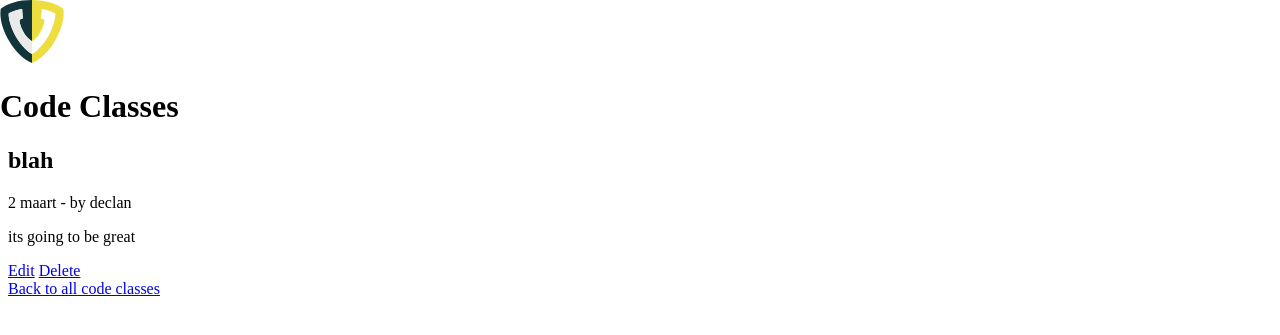
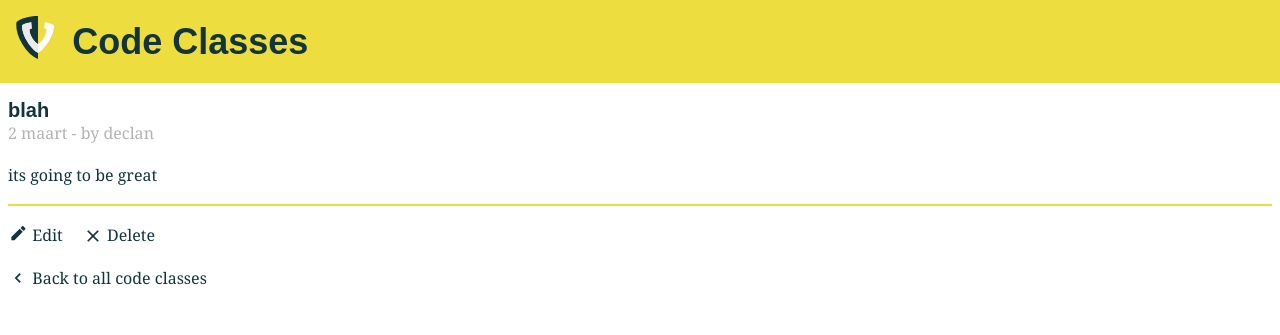
Before and after one commit to sveroude/dvh-code-classes, a Flask app: page /code-class/1/ in a window 1280 px wide. Shown: the top 335 px of the page. Run offline with Flask 2, Linux system fonts and the light colour scheme; style sheets or scripts are compiled from the project's sources; some web fonts are replaced.

Commit message:
feat(styles): add styling

```diff
--- /dev/null
+++ b/app/sample/src/styles/components/card.less
@@ -0,0 +1,26 @@
+.card {
+  display: block;
+  margin-bottom: @margin-default;
+}
+
+.card__title {
+  font-weight: 600;
+  font-size: 1.25em;
+}
+
+.card__meta {
+  color: @brand-downplay;
+  margin-bottom: @margin-default;
+}
+
+.card__description {
+  padding-bottom: @margin-default;
+  border-bottom: 2px solid @brand-highlight;
+}
+
+.card__actions {
+
+  a:not(:last-child) {
+    margin-right: @margin-default;
+  }
+}
--- /dev/null
+++ b/app/sample/src/styles/components/header.less
@@ -0,0 +1,29 @@
+header {
+  padding: @margin-default;
+  overflow: hidden;
+  background-color: @brand-highlight;
+
+  a {
+    color: @brand-default;
+  }
+}
+
+
+.app-logo-container {
+  display: inline-block;
+  margin-right: @margin-default / 2;
+  width: 2.75rem;
+  vertical-align: middle;
+
+  img {
+    max-width: 100%;
+  }
+}
+
+.app-title {
+  display: inline-block;
+  margin: 0;
+  font-size: 2.25rem;
+  font-weight: bold;
+  vertical-align: middle;
+}
--- /dev/null
+++ b/app/sample/src/styles/components/item.less
@@ -0,0 +1,20 @@
+.item {
+  display: block;
+  margin-bottom: @margin-default;
+  padding-bottom: @margin-default;
+  border-bottom: 2px solid @brand-highlight;
+}
+
+.item__title {
+  font-weight: 600;
+  font-size: 1.25em;
+  margin-bottom: 1rem;
+
+  a {
+    border-bottom: none;
+  }
+}
+
+.item__meta {
+  color: @brand-downplay;
+}
--- /dev/null
+++ b/app/sample/src/styles/core/fonts.less
@@ -0,0 +1,39 @@
+@font-face {
+    font-family: 'Raleway';
+    src: url('fonts/raleway-semibold-webfont.woff2') format('woff2'),
+    url('fonts/raleway-semibold-webfont.woff') format('woff');
+    font-weight: 600;
+    font-style: normal;
+}
+
+@font-face {
+    font-family: 'Raleway';
+    src: url('fonts/raleway-medium-webfont.woff2') format('woff2'),
+    url('fonts/raleway-medium-webfont.woff') format('woff');
+    font-weight: 400;
+    font-style: normal;
+}
+
+@font-face {
+    font-family: 'Raleway';
+    src: url('fonts/raleway-light-webfont.woff2') format('woff2'),
+    url('fonts/raleway-light-webfont.woff') format('woff');
+    font-weight: 300;
+    font-style: normal;
+}
+
+@font-face {
+    font-family: 'Noto';
+    src: url('fonts/notoserif-regular-webfont.woff2') format('woff2'),
+    url('fonts/notoserif-regular-webfont.woff') format('woff');
+    font-weight: 400;
+    font-style: normal;
+}
+
+@font-face {
+    font-family: 'Noto';
+    src: url('fonts/notoserif-bold-webfont.woff2') format('woff2'),
+    url('fonts/notoserif-bold-webfont.woff') format('woff');
+    font-weight: 700;
+    font-style: normal;
+}
--- /dev/null
+++ b/app/sample/src/styles/core/links.less
@@ -0,0 +1,34 @@
+a, .link {
+	color: inherit;
+	text-decoration: none;
+	transition: color 250ms ease;
+
+  svg {
+    vertical-align: middle;
+  }
+
+  path {
+    transition: fill 250ms ease;
+  }
+
+	&:visited {
+		color: inherit;
+	}
+
+	&:focus,
+	&:hover {
+		color: @brand-alt;
+
+    & * {
+			color: inherit;
+		}
+
+    path {
+      fill: @brand-alt;
+    }
+	}
+}
+
+.link-text {
+  vertical-align: middle;
+}
--- /dev/null
+++ b/app/sample/src/styles/core/typography.less
@@ -0,0 +1,45 @@
+html {
+   font-size: 100%;
+}
+
+* {
+	quotes: '\201C' '\201D' '\2018' '\2019';
+}
+
+body {
+	font-family: @serif;
+	line-height: 1.6;
+	-webkit-text-size-adjust: 100%; // iOS specific
+	font-feature-settings: "kern", "liga";
+	-webkit-font-smoothing: antialiased; // webkit/apple-specific
+	color: @brand-default;
+	background-color: @white;
+}
+
+h1, h2, h3, h4, h5, h6,
+.h1, .h2, .h3, .h4, .h5, .h6 {
+	font-family: @sans-serif;
+	color: @brand-default;
+	margin: 0;
+	padding: 0;
+	line-height: 1.1;
+}
+
+h1, .h1 {
+	font-weight: 300;
+	font-size: 2.25rem;
+}
+
+h2, .h2 {
+	font-weight: 600;
+	font-size: 1.25rem;
+	margin-bottom: @margin-default;
+}
+
+p {
+	margin: 0 0 @margin-default;
+
+	& + p:last-child {
+		margin-bottom: 0;
+	}
+}
--- a/app/sample/templates/_base.html
+++ b/app/sample/templates/_base.html
@@ -3,7 +3,6 @@
   <head>
     <meta charset="utf-8"><meta http-equiv="X-UA-Compatible" content="IE=edge"><meta name="viewport" content="width=device-width,initial-scale=1">
     <title>Voorhoede Code Classes</title>
-    <link href="https://fonts.googleapis.com/css?family=Raleway" rel="stylesheet">
     <link rel=stylesheet type=text/css href="/static/index.css">
   </head>
 
--- a/app/sample/templates/code-class.html
+++ b/app/sample/templates/code-class.html
@@ -15,11 +15,26 @@
       </div>
       <p class="card__description">{{ codeClass.description }}</p>
       <div class="card__actions">
-        <a href="{% print url_for('editCodeClass', id = codeClass.id) %}">Edit</a>
-        <a href="{% print url_for('deleteCodeClass', id = codeClass.id) %}">Delete</a>
+        <a href="{% print url_for('editCodeClass', id = codeClass.id) %}">
+          <svg style="width:20px;height:20px" viewBox="0 0 24 24">
+            <path fill="#12353C" d="M20.71,4.04C21.1,3.65 21.1,3 20.71,2.63L18.37,0.29C18,-0.1 17.35,-0.1 16.96,0.29L15,2.25L18.75,6M17.75,7L14,3.25L4,13.25V17H7.75L17.75,7Z" />
+          </svg>
+          <span class="link-text">Edit</span>
+        </a>
+        <a href="{% print url_for('deleteCodeClass', id = codeClass.id) %}">
+          <svg style="width:20px;height:20px" viewBox="0 0 24 24">
+            <path fill="#12353C" d="M19,6.41L17.59,5L12,10.59L6.41,5L5,6.41L10.59,12L5,17.59L6.41,19L12,13.41L17.59,19L19,17.59L13.41,12L19,6.41Z" />
+          </svg>
+          <span class="link-text">Delete</span>
+        </a>
       </div>
     </article>
 
-    <a href="{{ url_for('codeClasses') }}">Back to all code classes</a>
+    <a href="{{ url_for('codeClasses') }}">
+      <svg style="width:20px;height:20px" viewBox="0 0 24 24">
+          <path fill="#12353C" d="M15.41,16.58L10.83,12L15.41,7.41L14,6L8,12L14,18L15.41,16.58Z" />
+      </svg>
+      <span class="link-text">Back to all code classes</span>
+    </a>
 
 {% endblock %}
```
Also changed, not shown: app/sample/src/styles/core/form.less (added, +48 -0 lines), app/sample/templates/code-classes.html (+6 -1 lines).
